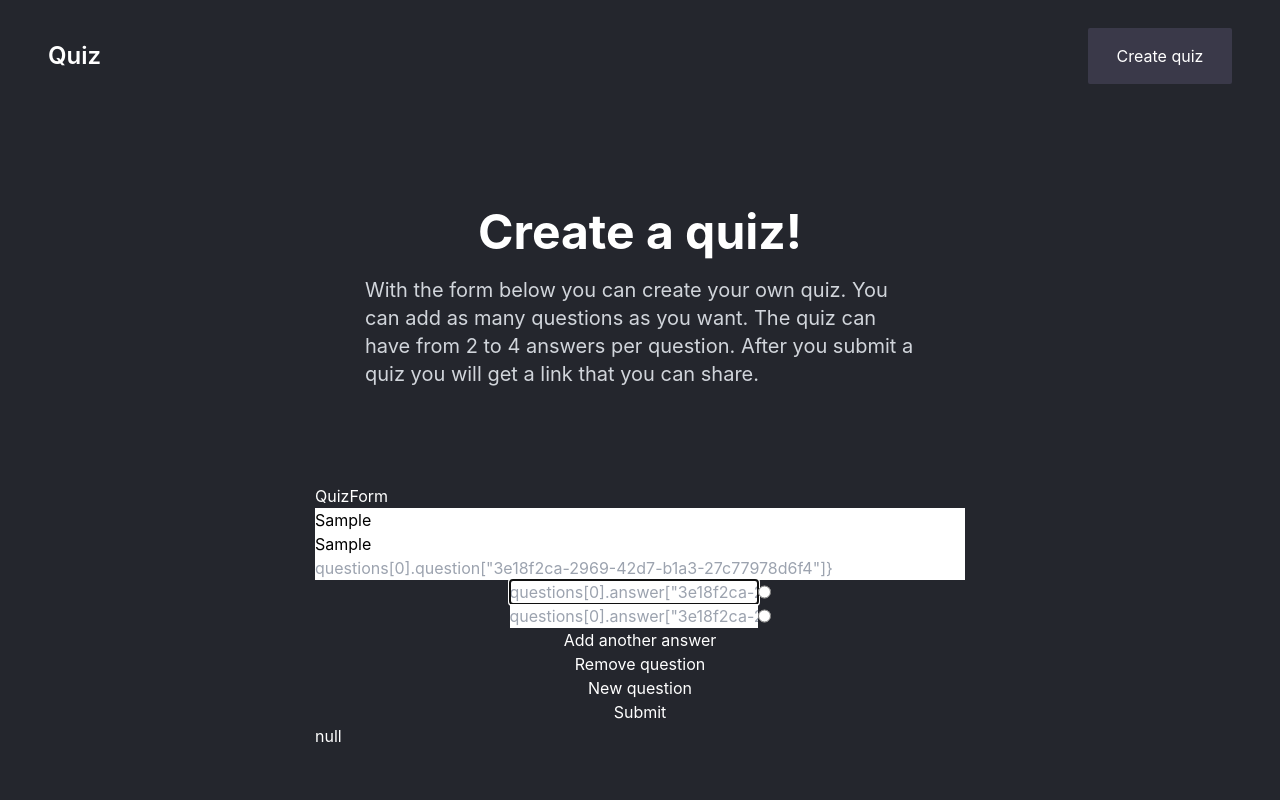
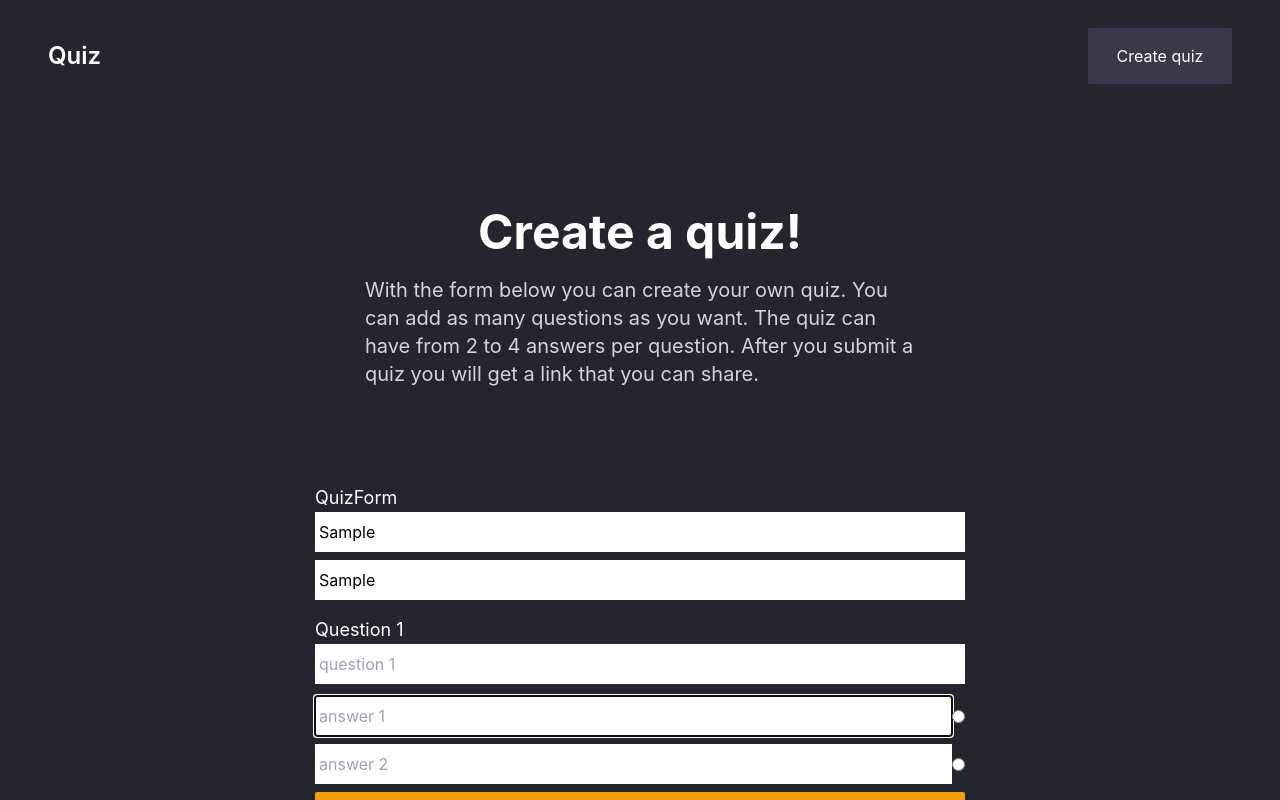
Before and after one commit to mwyywm/Quiz, a Next.js app: page /createquiz in a window 1280 px wide. Both pictures are taken after typing "Sample", "Sample" into the empty fields and a click on the button "New question". Shown: the top 800 px of the page. Built offline with nearby package versions, Linux system fonts and the light colour scheme; a web font is replaced by a local one.

Commit message:
Styles and conditional add question button

```diff
--- a/components/QuizForm.tsx
+++ b/components/QuizForm.tsx
@@ -1,5 +1,5 @@
 // react hook form import
-import { useForm, useFieldArray } from "react-hook-form";
+import { useForm, useFieldArray, Controller } from "react-hook-form";
 import React, { useState, useEffect } from "react";
 interface answerAmountType {
   init: undefined[];
@@ -50,37 +50,40 @@ export default function App() {
   const [data, setData] = useState(null);
   return (
     <>
-      <h1>QuizForm</h1>
+      <h1 className="mt-4 text-lg text-white">QuizForm</h1>
       <form
         onSubmit={handleSubmit(onSubmit)}
-        className="flex flex-col text-black"
+        className="flex w-full flex-col text-black"
       >
         <input
           placeholder="quiztitle"
           {...register("title", { required: true })}
+          className="mb-2 h-10 w-full pl-1"
         />
         <input
           placeholder="description"
           {...register("description", { required: true })}
+          className="h-10 w-full pl-1"
         />
         {fields.map((field: any, index: number) => (
           <React.Fragment key={index}>
+            <label className="mt-4 text-lg text-white">
+              Question {index + 1}
+            </label>
             <input
-              placeholder={`questions[${index}].question[${JSON.stringify(
-                field.id
-              )}]}`}
+              placeholder={`question ${index + 1}`}
               {...register(`questions[${index}].question`, {})}
+              className="mb-2 h-10 w-full pl-1"
             />
             {(answerAmount[field.id] || answerAmount.init || ["", ""]).map(
               (val, i: number) => (
-                <div className="flex justify-center" key={i}>
+                <div className="flex items-center justify-center" key={i}>
                   <input
-                    placeholder={`questions[${index}].answer[${JSON.stringify(
-                      field.id
-                    )}]`}
+                    placeholder={`answer ${i + 1}`}
                     {...register(`questions[${index}].answer[${i}]`, {
                       required: true,
                     })}
+                    className="my-1 h-10 w-full pl-1"
                   />
                   <input
                     type="radio"
@@ -92,14 +95,20 @@ export default function App() {
                 </div>
               )
             )}
+
+            {!(answerAmount[field.id]?.length === 4) && (
+              <button
+                className="my-1 rounded-sm bg-amber-500 px-4 py-2 text-black transition-colors hover:bg-[#ffad21]"
+                onClick={() => handleNewQuestion(field.id)}
+              >
+                Add another answer
+              </button>
+            )}
             <button
-              className="text-white"
-              onClick={() => handleNewQuestion(field.id)}
+              className="my-1 rounded-sm bg-amber-500 px-4 py-2 text-black transition-colors hover:bg-[#ffad21]"
+              onClick={() => remove(index)}
             >
-              Add another answer
-            </button>
-            <button className="text-white" onClick={() => remove(index)}>
-              Remove question
+              Remove question {index + 1}
             </button>
           </React.Fragment>
         ))}
```
